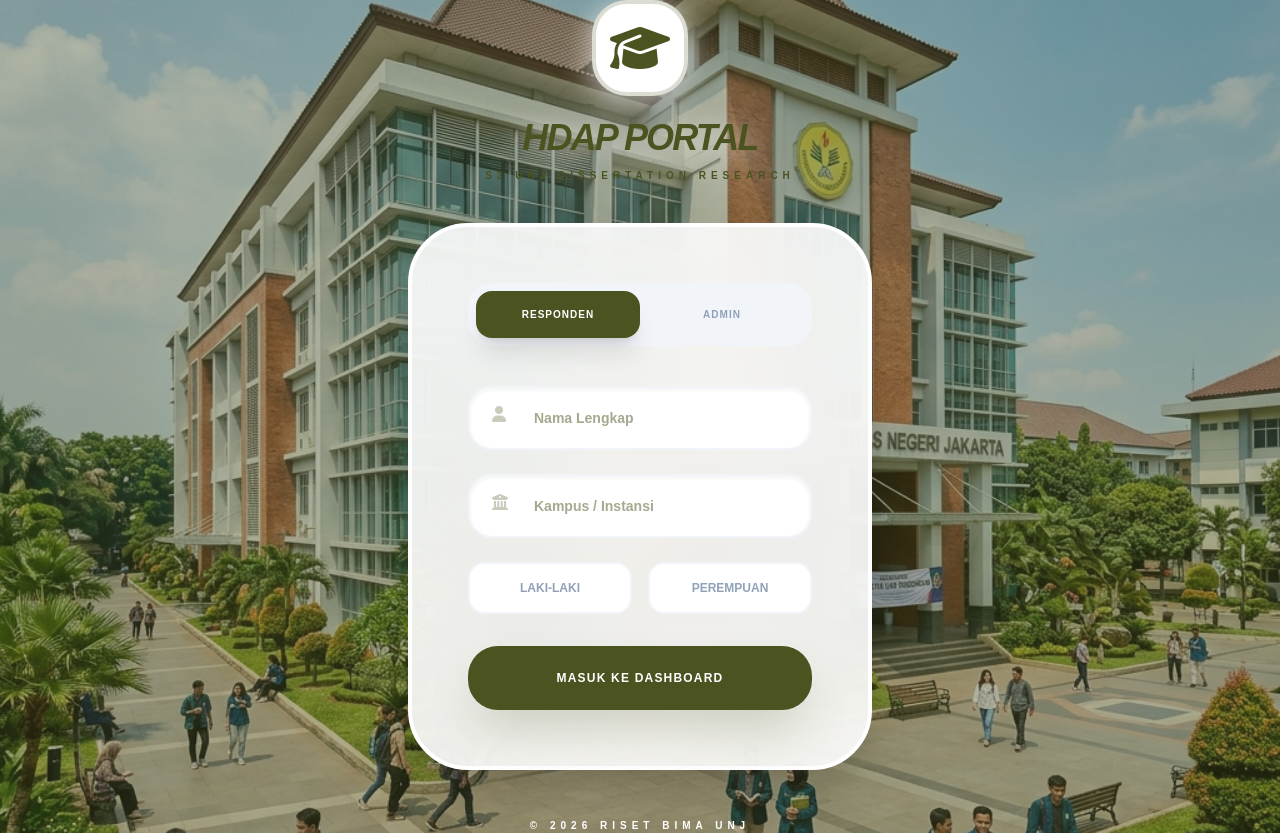
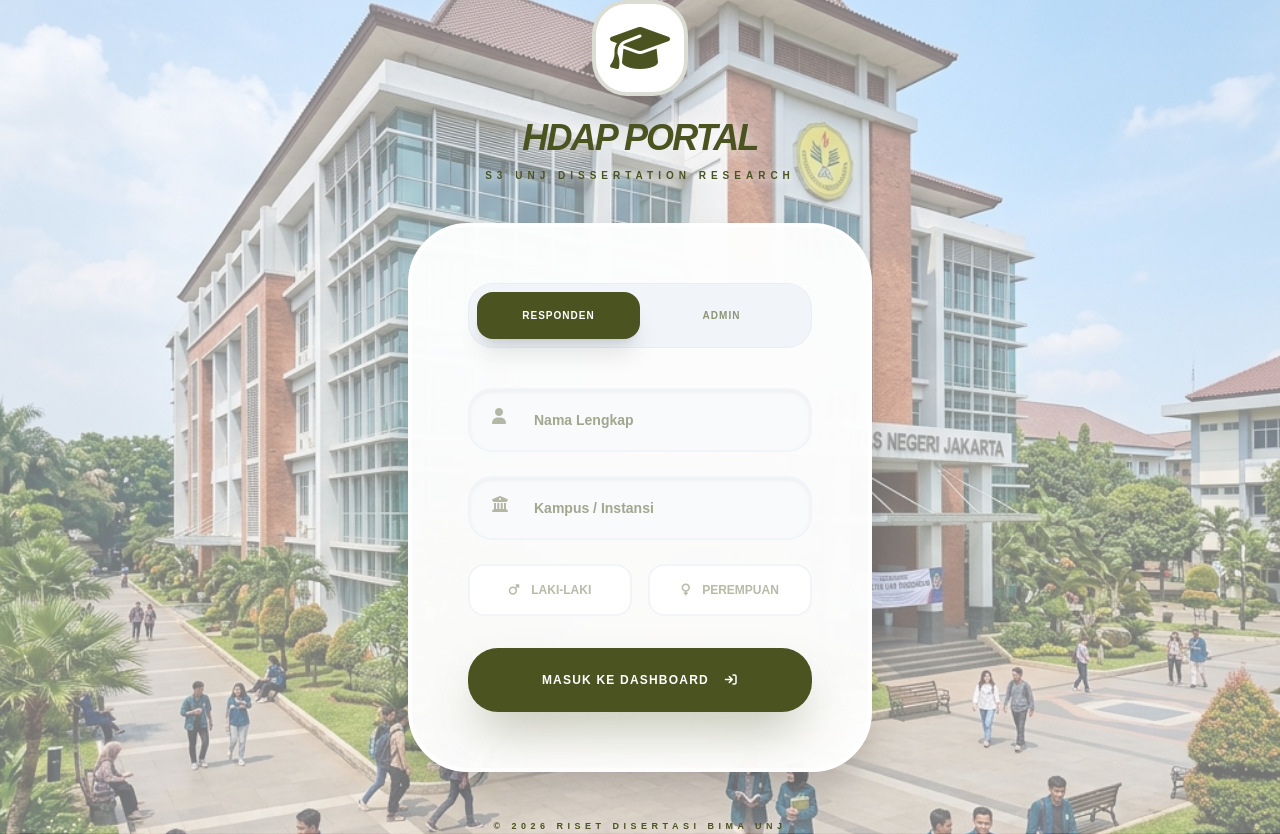
Before and after one commit to cathaleya/web_e-assesment, a Next.js app: page /login in a window 1280 px wide. Built offline with nearby package versions, Linux system fonts and the light colour scheme.

Commit message:
style: final polish for login portal with UNJ background and Army Green text

```diff
--- a/src/app/login/page.tsx
+++ b/src/app/login/page.tsx
@@ -78,29 +78,29 @@
   return (
     <div className="min-h-screen flex items-center justify-center relative overflow-hidden"
          style={{
-           backgroundImage: "linear-gradient(rgba(75, 83, 32, 0.4), rgba(75, 83, 32, 0.4)), url('/unj_bg.png')",
+           backgroundImage: "linear-gradient(rgba(255, 255, 255, 0.45), rgba(255, 255, 255, 0.45)), url('/unj_bg.png')",
            backgroundSize: 'cover',
            backgroundPosition: 'center',
            backgroundAttachment: 'fixed'
          }}>
 
       <div className="w-full max-w-lg px-6 relative z-10">
-        <div className="text-center mb-10 drop-shadow-[0_5px_15px_rgba(255,255,255,0.8)]">
+        <div className="text-center mb-10">
           <div className="w-24 h-24 bg-white rounded-[35px] flex items-center justify-center mx-auto mb-6 shadow-2xl border-4 border-[#4B5320]/20">
             <i className="fa-solid fa-graduation-cap text-[#4B5320] text-5xl"></i>
           </div>
-          <h1 className="text-4xl font-black text-[#4B5320] tracking-tighter uppercase italic leading-none">HDAP Portal</h1>
-          <p className="text-[#4B5320] text-[10px] font-black uppercase tracking-[0.5em] mt-3">S3 UNJ Dissertation Research</p>
+          <h1 className="text-4xl font-black text-[#4B5320] tracking-tighter uppercase italic leading-none drop-shadow-[0_2px_10px_rgba(255,255,255,1)]">HDAP Portal</h1>
+          <p className="text-[#4B5320] text-[10px] font-black uppercase tracking-[0.5em] mt-3 drop-shadow-[0_2px_5px_rgba(255,255,255,1)]">S3 UNJ Dissertation Research</p>
         </div>
 
-        <div className="bg-white/90 backdrop-blur-2xl rounded-[60px] p-10 lg:p-14 shadow-2xl border-4 border-white">
-          <div className="flex bg-slate-100 p-2 rounded-[25px] mb-10">
+        <div className="bg-white/95 backdrop-blur-3xl rounded-[60px] p-10 lg:p-14 shadow-2xl border-4 border-white">
+          <div className="flex bg-slate-100 p-2 rounded-[25px] mb-10 border border-slate-200/50">
             <button onClick={() => setLoginType("student")}
-                    className={`flex-1 py-4 text-[10px] font-black uppercase tracking-widest rounded-2xl transition-all duration-500 ${loginType === "student" ? "bg-[#4B5320] text-white shadow-xl" : "text-slate-400"}`}>
+                    className={`flex-1 py-4 text-[10px] font-black uppercase tracking-widest rounded-2xl transition-all duration-500 ${loginType === "student" ? "bg-[#4B5320] text-white shadow-xl" : "text-[#4B5320]/60 hover:text-[#4B5320]"}`}>
               RESPONDEN
             </button>
             <button onClick={() => setLoginType("admin")}
-                    className={`flex-1 py-4 text-[10px] font-black uppercase tracking-widest rounded-2xl transition-all duration-500 ${loginType === "admin" ? "bg-[#4B5320] text-white shadow-xl" : "text-slate-400"}`}>
+                    className={`flex-1 py-4 text-[10px] font-black uppercase tracking-widest rounded-2xl transition-all duration-500 ${loginType === "admin" ? "bg-[#4B5320] text-white shadow-xl" : "text-[#4B5320]/60 hover:text-[#4B5320]"}`}>
               ADMIN
             </button>
           </div>
@@ -109,37 +109,44 @@
             {loginType === "student" ? (
               <div className="space-y-6">
                 <div className="relative group">
-                  <i className="fa-solid fa-user absolute left-6 top-5 text-[#4B5320]/30"></i>
-                  <input type="text" required value={name} onChange={(e) => setName(e.target.value)} placeholder="Nama Lengkap" className="w-full bg-white border-2 border-slate-100 rounded-3xl py-5 pl-16 pr-6 text-sm text-[#4B5320] font-bold focus:border-[#4B5320] outline-none transition-all shadow-inner" />
+                  <i className="fa-solid fa-user absolute left-6 top-5 text-[#4B5320]/40"></i>
+                  <input type="text" required value={name} onChange={(e) => setName(e.target.value)} placeholder="Nama Lengkap" className="w-full bg-slate-50 border-2 border-slate-100 rounded-3xl py-5 pl-16 pr-6 text-sm text-[#4B5320] font-bold focus:border-[#4B5320] outline-none transition-all shadow-inner" />
                 </div>
                 <div className="relative group">
-                  <i className="fa-solid fa-university absolute left-6 top-5 text-[#4B5320]/30"></i>
-                  <input type="text" required value={campus} onChange={e => setCampus(e.target.value)} placeholder="Kampus / Instansi" className="w-full bg-white border-2 border-slate-100 rounded-3xl py-5 pl-16 pr-6 text-sm text-[#4B5320] font-bold focus:border-[#4B5320] outline-none transition-all shadow-inner" />
+                  <i className="fa-solid fa-university absolute left-6 top-5 text-[#4B5320]/40"></i>
+                  <input type="text" required value={campus} onChange={e => setCampus(e.target.value)} placeholder="Kampus / Instansi" className="w-full bg-slate-50 border-2 border-slate-100 rounded-3xl py-5 pl-16 pr-6 text-sm text-[#4B5320] font-bold focus:border-[#4B5320] outline-none transition-all shadow-inner" />
                 </div>
                 <div className="grid grid-cols-2 gap-4">
-                  <button type="button" onClick={() => setGender("male")} className={`flex items-center justify-center gap-3 py-4 rounded-2xl border-2 text-xs font-black transition-all ${gender === "male" ? "bg-[#4B5320] border-[#4B5320] text-white" : "bg-white border-slate-100 text-slate-400"}`}>
-                    LAKI-LAKI
+                  <button type="button" onClick={() => setGender("male")} className={`flex items-center justify-center gap-3 py-4 rounded-2xl border-2 text-xs font-black transition-all ${gender === "male" ? "bg-[#4B5320] border-[#4B5320] text-white shadow-lg" : "bg-white border-slate-100 text-[#4B5320]/40 hover:border-[#4B5320]/20"}`}>
+                    <i className="fa-solid fa-mars"></i> LAKI-LAKI
                   </button>
-                  <button type="button" onClick={() => setGender("female")} className={`flex items-center justify-center gap-3 py-4 rounded-2xl border-2 text-xs font-black transition-all ${gender === "female" ? "bg-[#4B5320] border-[#4B5320] text-white" : "bg-white border-slate-100 text-slate-400"}`}>
-                    PEREMPUAN
+                  <button type="button" onClick={() => setGender("female")} className={`flex items-center justify-center gap-3 py-4 rounded-2xl border-2 text-xs font-black transition-all ${gender === "female" ? "bg-[#4B5320] border-[#4B5320] text-white shadow-lg" : "bg-white border-slate-100 text-[#4B5320]/40 hover:border-[#4B5320]/20"}`}>
+                    <i className="fa-solid fa-venus"></i> PEREMPUAN
                   </button>
                 </div>
               </div>
             ) : (
               <div className="space-y-6">
-                <input type="text" required value={adminUsername} onChange={e => setAdminUsername(e.target.value)} placeholder="Username" className="w-full bg-white border-2 border-slate-100 rounded-3xl py-5 px-6 text-sm text-[#4B5320] font-bold focus:border-[#4B5320] outline-none transition-all shadow-inner" />
-                <input type="password" required value={adminPassword} onChange={e => setAdminPassword(e.target.value)} placeholder="Password" className="w-full bg-white border-2 border-slate-100 rounded-3xl py-5 px-6 text-sm text-[#4B5320] font-bold focus:border-[#4B5320] outline-none transition-all shadow-inner" />
+                <div className="relative group">
+                  <i className="fa-solid fa-shield-halved absolute left-6 top-5 text-[#4B5320]/40"></i>
+                  <input type="text" required value={adminUsername} onChange={e => setAdminUsername(e.target.value)} placeholder="Username" className="w-full bg-slate-50 border-2 border-slate-100 rounded-3xl py-5 pl-16 pr-6 text-sm text-[#4B5320] font-bold focus:border-[#4B5320] outline-none transition-all shadow-inner" />
+                </div>
+                <div className="relative group">
+                  <i className="fa-solid fa-lock absolute left-6 top-5 text-[#4B5320]/40"></i>
+                  <input type="password" required value={adminPassword} onChange={e => setAdminPassword(e.target.value)} placeholder="Password" className="w-full bg-slate-50 border-2 border-slate-100 rounded-3xl py-5 pl-16 pr-6 text-sm text-[#4B5320] font-bold focus:border-[#4B5320] outline-none transition-all shadow-inner" />
+                </div>
               </div>
             )}
 
-            <button type="submit" disabled={isLoading} className="w-full font-black py-6 rounded-[30px] bg-[#4B5320] hover:bg-[#354B37] text-white shadow-2xl shadow-[#4B5320]/30 transition-all uppercase tracking-widest text-xs">
-              {isLoading ? "LOADING..." : "MASUK KE DASHBOARD"}
+            <button type="submit" disabled={isLoading} className="w-full font-black py-6 rounded-[30px] bg-[#4B5320] hover:bg-[#354B37] text-white shadow-2xl shadow-[#4B5320]/40 transition-all uppercase tracking-widest text-xs flex items-center justify-center gap-4">
+              <span>{isLoading ? "LOADING..." : "MASUK KE DASHBOARD"}</span>
+              <i className="fa-solid fa-arrow-right-to-bracket"></i>
             </button>
           </form>
         </div>
 
         <div className="text-center mt-12">
-          <p className="text-white text-[10px] font-black uppercase tracking-[0.5em] drop-shadow-lg">&copy; 2026 Riset BIMA UNJ</p>
+          <p className="text-[#4B5320] text-[9px] font-black uppercase tracking-[0.5em] drop-shadow-[0_2px_5px_rgba(255,255,255,1)]">&copy; 2026 Riset Disertasi BIMA UNJ</p>
         </div>
       </div>
     </div>
```
